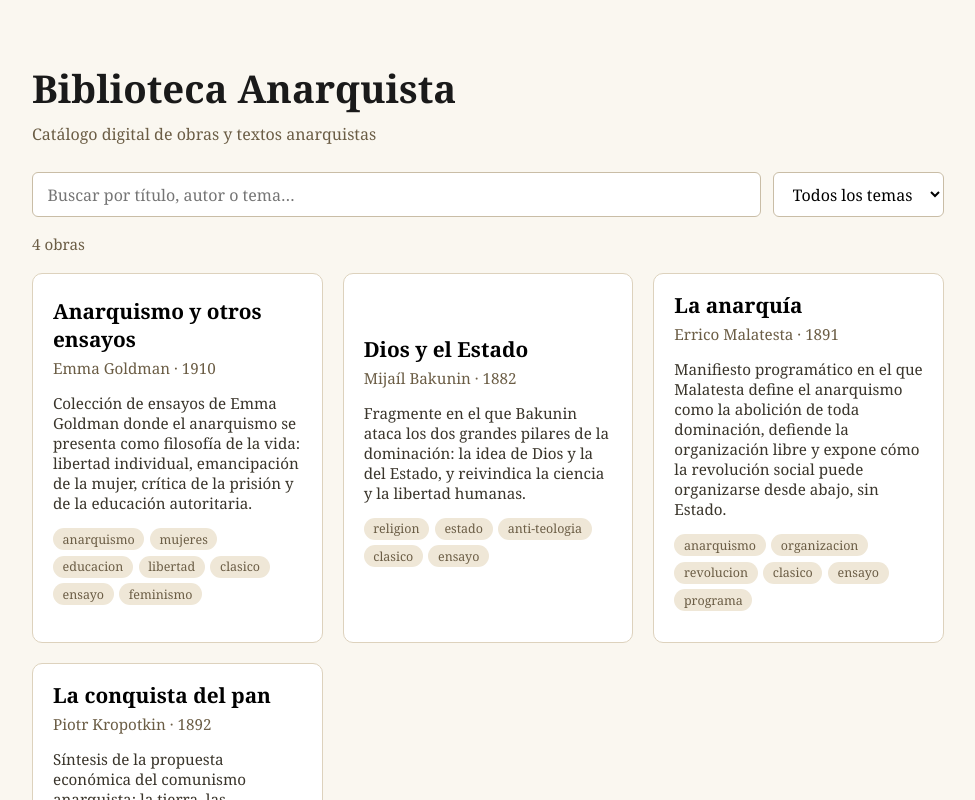
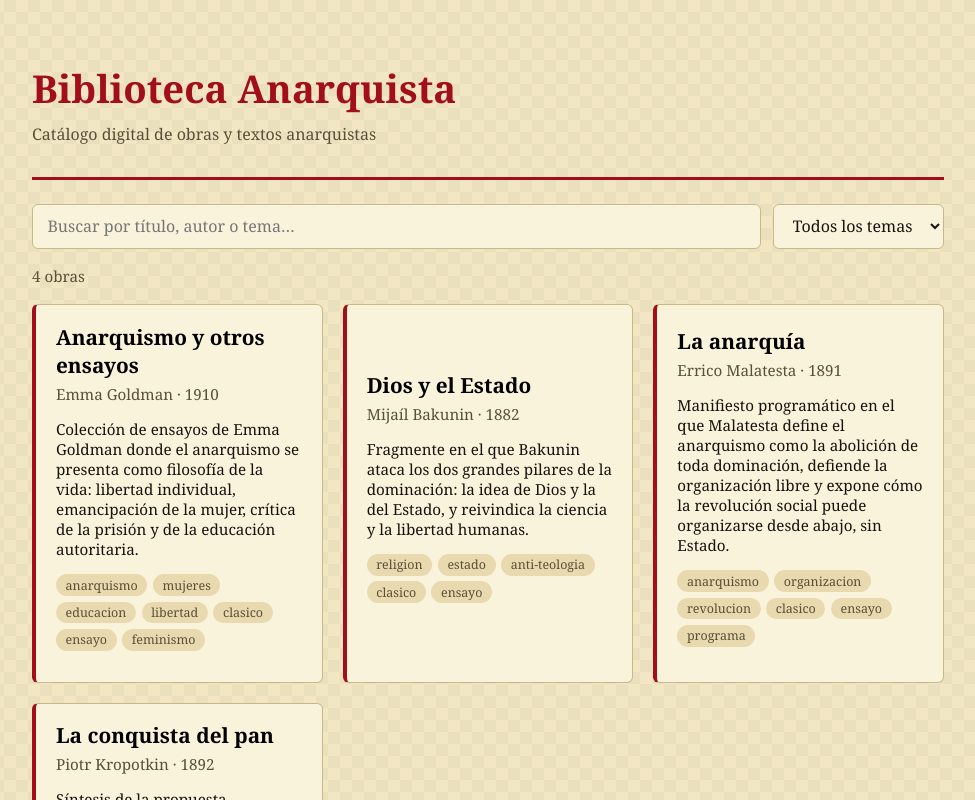
Before and after one commit to Ruben-developer/biblioteca-anarquista, a React (Vite) app: page / in a window 1280 px wide. Shown: the top 800 px of the page, without its empty margins (152-1127 px from the left). Built offline with nearby package versions, Linux system fonts and the light colour scheme.

Commit message:
style: paleta pergamino + negro + rojo (estética biblioteca)

```diff
--- a/src/App.css
+++ b/src/App.css
@@ -1,8 +1,8 @@
 :root {
   font-family: Georgia, 'Times New Roman', serif;
   line-height: 1.6;
-  color: #1a1a1a;
-  background-color: #faf7f0;
+  color: var(--negro, #16130e);
+  background-color: var(--papel, #f3e7c3);
 }
 
 body {
@@ -16,13 +16,20 @@ body {
   padding: 2rem 1.5rem;
 }
 
+header {
+  border-bottom: 3px solid var(--rojo, #a1101a);
+  padding-bottom: 0.8rem;
+  margin-bottom: 1rem;
+}
+
 header h1 {
   font-size: 2.4rem;
   margin-bottom: 0.2rem;
+  color: var(--rojo, #a1101a);
 }
 
 .sub {
-  color: #6b5d45;
+  color: var(--texto-suave, #5a4f38);
   margin-top: 0;
 }
 
@@ -39,22 +46,24 @@ header h1 {
   padding: 0.6rem 0.9rem;
   font-size: 1rem;
   font-family: inherit;
-  border: 1px solid #c9bda6;
+  border: 1px solid var(--borde, #c9b887);
   border-radius: 6px;
-  background: #fff;
+  background: var(--papel-claro, #faf3dc);
+  color: var(--negro, #16130e);
 }
 
 select {
   padding: 0.6rem 0.9rem;
   font-family: inherit;
   font-size: 1rem;
-  border: 1px solid #c9bda6;
+  border: 1px solid var(--borde, #c9b887);
   border-radius: 6px;
-  background: #fff;
+  background: var(--papel-claro, #faf3dc);
+  color: var(--negro, #16130e);
 }
 
 .contador {
-  color: #6b5d45;
+  color: var(--texto-suave, #5a4f38);
   font-size: 0.95rem;
 }
 
@@ -67,9 +76,10 @@ select {
 
 .tarjeta {
   text-align: left;
-  background: #fff;
-  border: 1px solid #ddd2bd;
-  border-radius: 10px;
+  background: var(--papel-claro, #faf3dc);
+  border: 1px solid var(--borde, #c9b887);
+  border-left: 4px solid var(--rojo, #a1101a);
+  border-radius: 6px;
   padding: 1.1rem 1.25rem;
   cursor: pointer;
   font-family: inherit;
@@ -77,7 +87,7 @@ select {
 }
 
 .tarjeta:hover {
-  box-shadow: 0 4px 14px rgba(90, 70, 30, 0.15);
+  box-shadow: 0 4px 14px rgba(90, 70, 30, 0.2);
   transform: translateY(-2px);
 }
 
@@ -87,13 +97,13 @@ select {
 }
 
 .meta {
-  color: #6b5d45;
+  color: var(--texto-suave, #5a4f38);
   margin: 0.2rem 0;
   font-size: 0.95rem;
 }
 
 .descripcion {
-  color: #3a352b;
+  color: var(--negro, #16130e);
   font-size: 0.95rem;
 }
 
@@ -105,15 +115,15 @@ select {
 }
 
 .tag {
-  background: #efe7d7;
+  background: var(--papel-oscuro, #e8d9ae);
   border-radius: 12px;
   padding: 0.15rem 0.6rem;
   font-size: 0.78rem;
-  color: #6b5d45;
+  color: var(--texto-suave, #5a4f38);
 }
 
 .vacio {
-  color: #6b5d45;
+  color: var(--texto-suave, #5a4f38);
   margin-top: 2rem;
   font-style: italic;
 }
@@ -128,7 +138,7 @@ select {
 .volver {
   background: none;
   border: none;
-  color: #6b5d45;
+  color: var(--rojo, #a1101a);
   font-family: inherit;
   font-size: 1rem;
   cursor: pointer;
@@ -139,6 +149,9 @@ select {
 
 .lector h1 {
   margin-bottom: 0.3rem;
+  color: var(--rojo, #a1101a);
+  border-bottom: 2px solid var(--borde, #c9b887);
+  padding-bottom: 0.5rem;
 }
 
 .contenido {
@@ -147,28 +160,28 @@ select {
   line-height: 1.8;
 }
 
+.contenido blockquote {
+  border-left: 3px solid var(--rojo, #a1101a);
+  margin-left: 0;
+  padding-left: 1rem;
+  color: var(--texto-suave, #5a4f38);
+  font-style: italic;
+}
+
 .descarga {
   margin-top: 1.25rem;
 }
 
 .descarga a {
   display: inline-block;
-  background: #1a1a1a;
-  color: #faf7f0;
+  background: var(--rojo, #a1101a);
+  color: var(--papel-claro, #faf3dc);
   text-decoration: none;
   padding: 0.6rem 1.4rem;
-  border-radius: 6px;
+  border-radius: 4px;
   font-size: 1rem;
 }
 
 .descarga a:hover {
-  background: #333;
+  background: var(--rojo-oscuro, #7d0b13);
 }
-
-.contenido blockquote {
-  border-left: 3px solid #c9bda6;
-  margin-left: 0;
-  padding-left: 1rem;
-  color: #4a4233;
-  font-style: italic;
-}
--- a/src/index.css
+++ b/src/index.css
@@ -1,5 +1,16 @@
 * {
   box-sizing: border-box;
+}
+
+:root {
+  --papel: #f3e7c3;
+  --papel-claro: #faf3dc;
+  --papel-oscuro: #e8d9ae;
+  --negro: #16130e;
+  --rojo: #a1101a;
+  --rojo-oscuro: #7d0b13;
+  --texto-suave: #5a4f38;
+  --borde: #c9b887;
 }
 
 html {
@@ -8,6 +19,24 @@ html {
 
 body {
   margin: 0;
-  background: #faf7f0;
-  color: #1a1a1a;
+  background: var(--papel);
+  color: var(--negro);
+  background-image: linear-gradient(
+      45deg,
+      rgba(0, 0, 0, 0.03) 25%,
+      transparent 25%,
+      transparent 75%,
+      rgba(0, 0, 0, 0.03) 75%
+    ),
+    linear-gradient(
+      45deg,
+      rgba(0, 0, 0, 0.03) 25%,
+      transparent 25%,
+      transparent 75%,
+      rgba(0, 0, 0, 0.03) 75%
+    );
+  background-size: 24px 24px;
+  background-position:
+    0 0,
+    12px 12px;
 }
```
